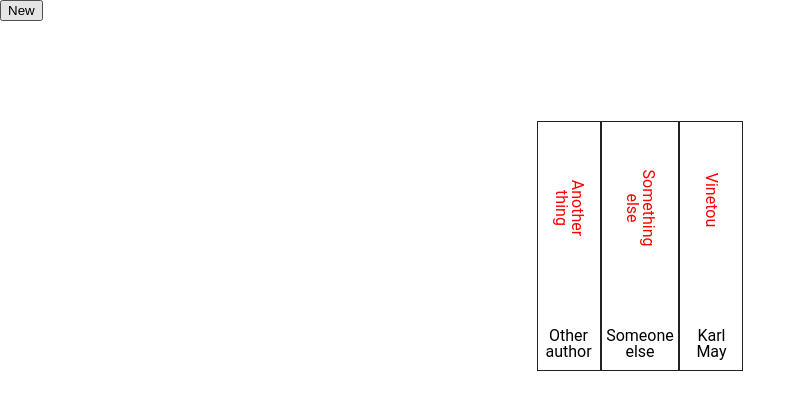
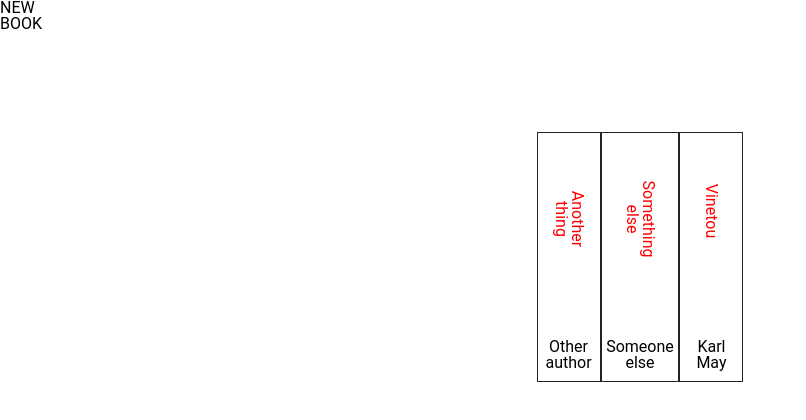
Before and after one commit to BojoZahariev/My_Library, a plain HTML site: page index.html in a window 1280 px wide. Shown: the whole page, without its empty margins (0-806 px from the left). Drawn offline with Linux system fonts and the light colour scheme.

Commit message:
Update index.html

```diff
--- a/index.html
+++ b/index.html
@@ -10,7 +10,10 @@
 </head>
 
 <body>
-    <button id="new">New</button>
+   <div id="new">NEW
+       <br> BOOK
+   </div>
+
     <div id="newForm">
         <form id="myForm">
             <input type="text" placeholder="Title" value=""><br>
```
